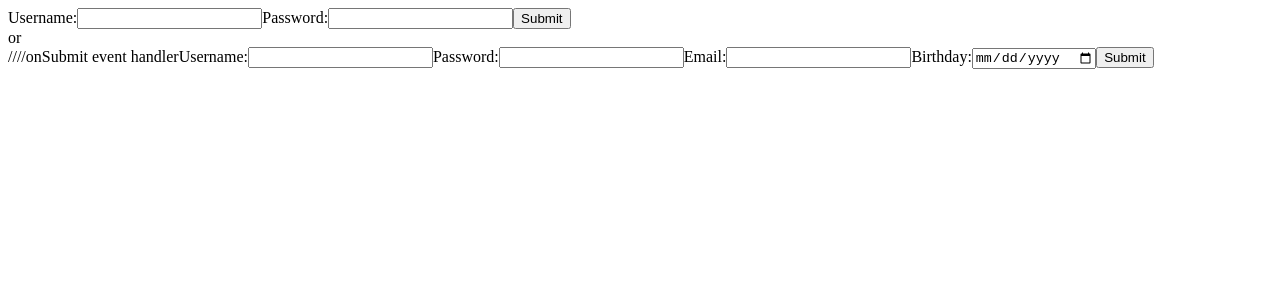
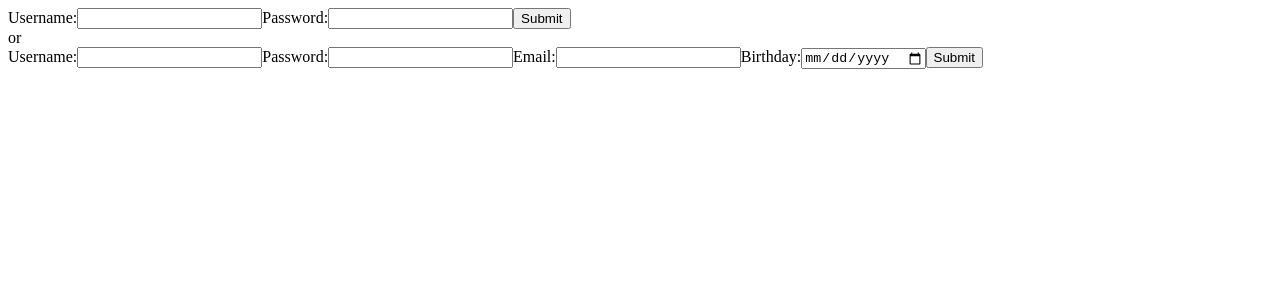
Before and after one commit to IsaacNino/myFlix-client, a React (Vite) app: page / in a window 1280 px wide. Shown: the top 300 px of the page. Built offline with nearby package versions, Linux system fonts and the light colour scheme.

Commit message:
corrected window reload typo + removed comment
changed /signup-view.jsx

```diff
--- a/src/components/signup-view/signup-view.jsx
+++ b/src/components/signup-view/signup-view.jsx
@@ -26,7 +26,7 @@ export const SignupView = () => { //exporting signup-view component
         }).then((response) => { //then response
             if (response.ok) { //if response is ok
                 alert("Signup successful"); //alert
-                window.location.relaod(); //reloads the page
+                window.location.reload(); //reloads the page
             } else { //else
                 alert("Signup failed"); //alert
             }
@@ -35,7 +35,7 @@ export const SignupView = () => { //exporting signup-view component
 
 
     return (
-        <Form onSubmit= {handleSubmit}> ////onSubmit event handler
+        <Form onSubmit= {handleSubmit}>
             <label>
                 Username:
                 <input
```
